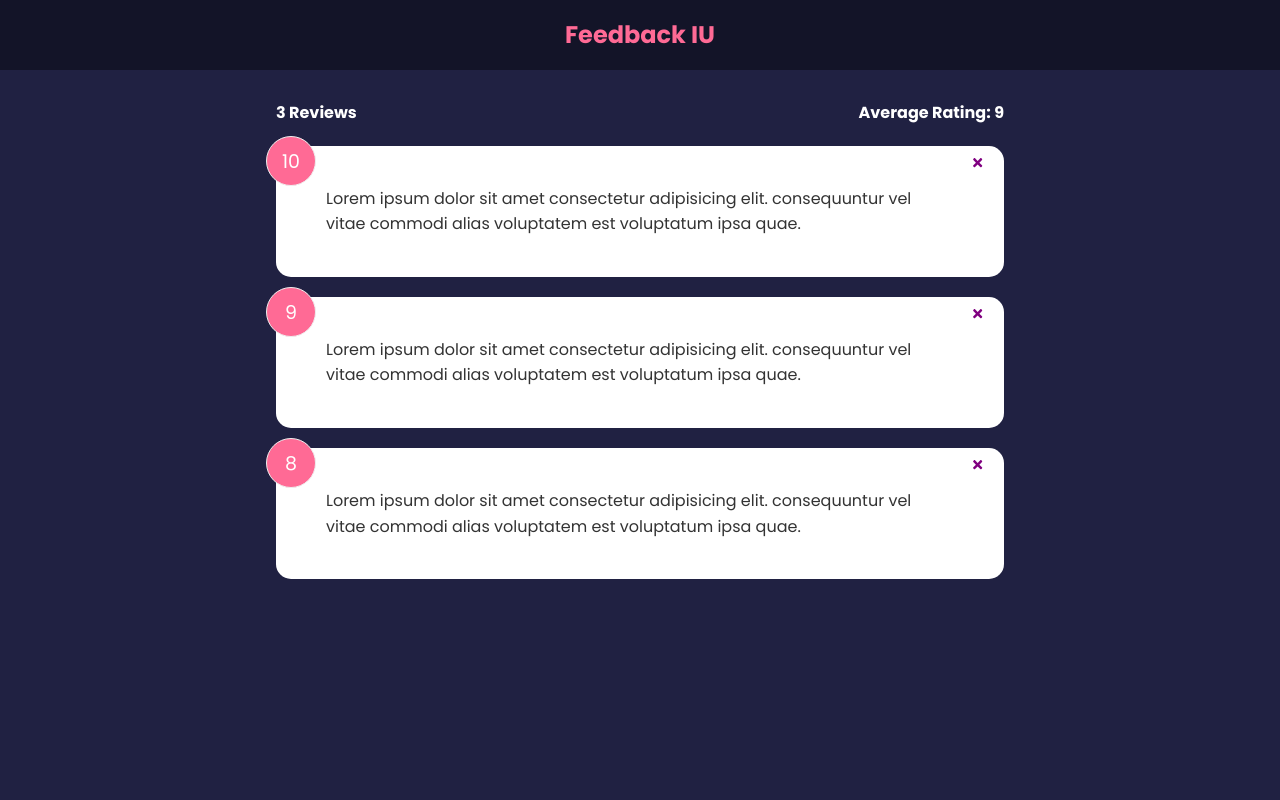
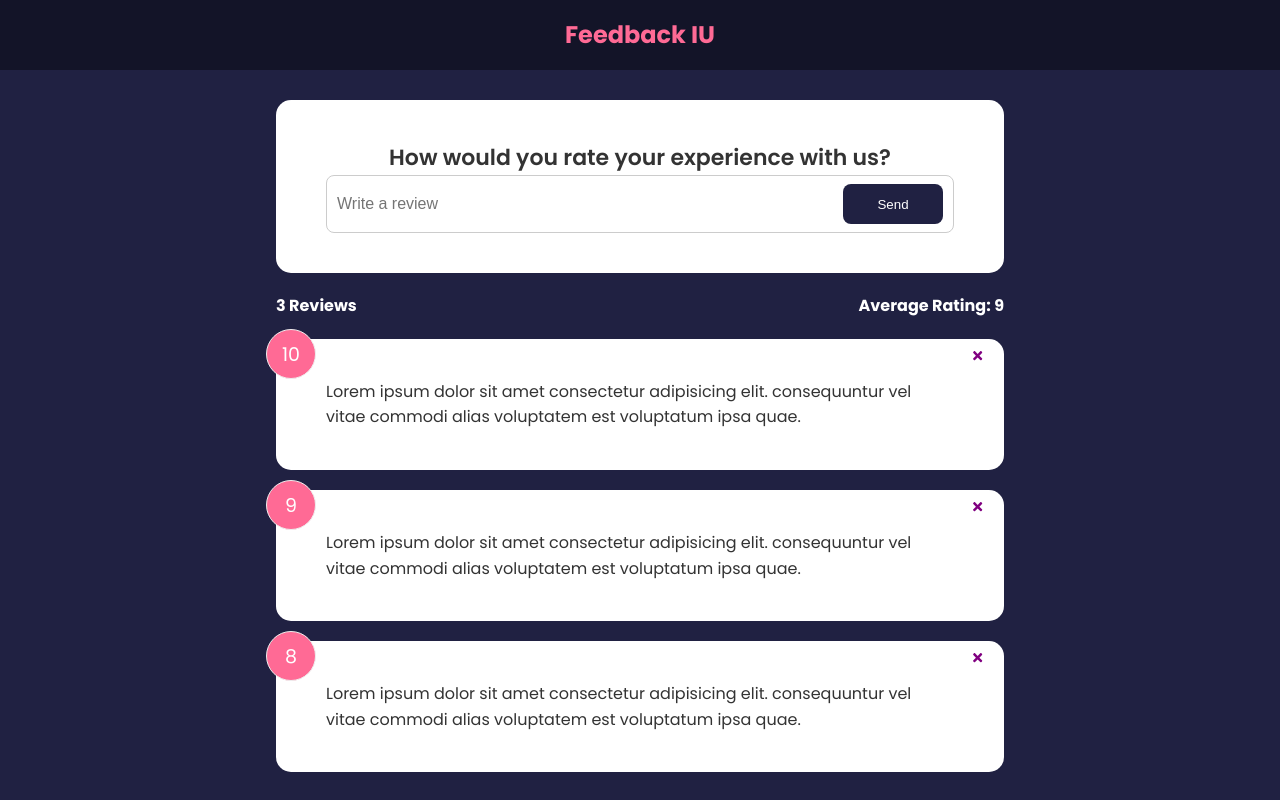
Before and after one commit to tirsop/Feeback-UI, a React (Create React App) app: page / in a window 1280 px wide. Built offline with nearby package versions, Linux system fonts and the light colour scheme.

Commit message:
add form and button component

```diff
--- a/src/App.js
+++ b/src/App.js
@@ -2,6 +2,7 @@
 import Header from "./components/Header";
 import FeedbackList from "./components/FeedbackList";
 import FeedbackStats from "./components/FeedbackStats";
+import FeedbackForm from "./components/FeedbackForm";
 import FeedbackData from './data/FeedbackData'
 
 function App() {
@@ -16,6 +17,7 @@
     <>
       <Header />
       <div className="container">
+        <FeedbackForm />
         <FeedbackStats feedback={feedback} />
         <FeedbackList
           feedback={feedback}
--- /dev/null
+++ b/src/components/FeedbackForm.jsx
@@ -0,0 +1,31 @@
+import { useState } from "react";
+import Card from "./shared/Card";
+import Button from "./shared/Button";
+
+function FeedbackForm() {
+  const [text, setText] = useState('');
+
+  const handleTextChange = (e) => {
+    setText(e.target.value);
+  }
+
+  return (
+    <Card>
+      <form>
+        <h2>How would you rate your experience with us?</h2>
+        {/* @todo - rating select component */}
+        <div className="input-group">
+          <input
+            onChange={handleTextChange}
+            type="text"
+            placeholder="Write a review"
+            value={text}
+          />
+          <Button type="submit">Send</Button>
+        </div>
+      </form>
+    </Card>
+  )
+}
+
+export default FeedbackForm
--- /dev/null
+++ b/src/components/shared/Button.jsx
@@ -0,0 +1,23 @@
+import PropTypes from 'prop-types'
+
+function Button({ children, type, isDisabled, version }) {
+  return (
+    <button type={type} disabled={isDisabled} className={`btn btn-${version}`} >
+      {children}
+    </button>
+  )
+}
+
+Button.defaultProps = {
+  type: 'primary',
+  isDisabled: false,
+  version: 'primary'
+}
+Button.propTypes = {
+  children: PropTypes.node.isRequired,
+  type: PropTypes.string,
+  isDisabled: PropTypes.bool,
+  version: PropTypes.string
+}
+
+export default Button
```
